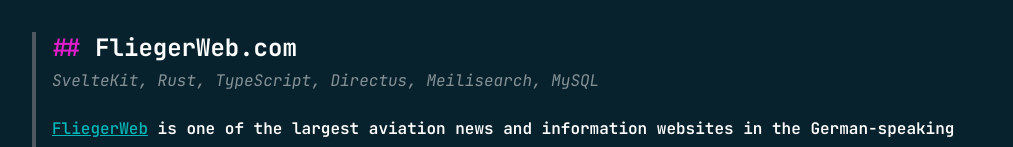
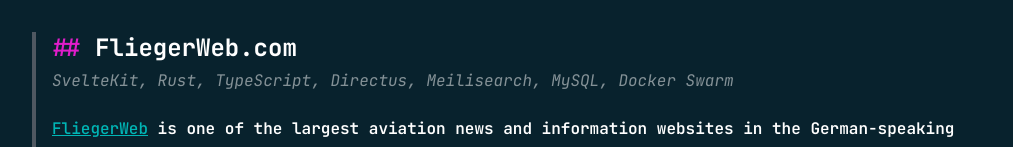
Before and after one commit to TeyKey1/tey.sh, a SvelteKit app: page / in a window 1280 px wide. Shown: the part 805-952 px from the top of the page, without its empty margins (128-1141 px from the left). Built offline with nearby package versions, Linux system fonts and the light colour scheme.

Commit message:
Update Fliegerweb tech

```diff
--- a/src/routes/+page.svelte
+++ b/src/routes/+page.svelte
@@ -164,7 +164,7 @@
 
   <ProjectCard
     title="FliegerWeb.com"
-    tech="SvelteKit, Rust, TypeScript, Directus, Meilisearch, MySQL"
+    tech="SvelteKit, Rust, TypeScript, Directus, Meilisearch, MySQL, Docker Swarm"
   >
     {#snippet desc()}
       <a href="https://fliegerweb.com">FliegerWeb</a> is one of the largest aviation
```
